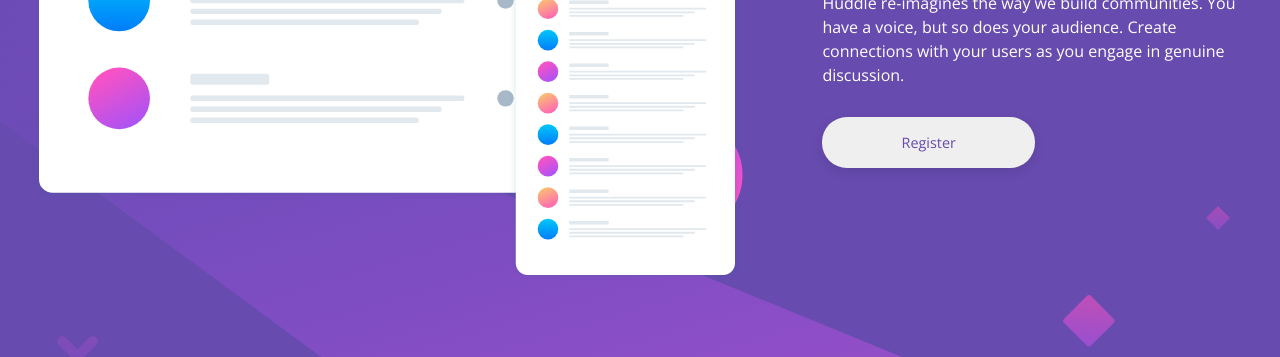
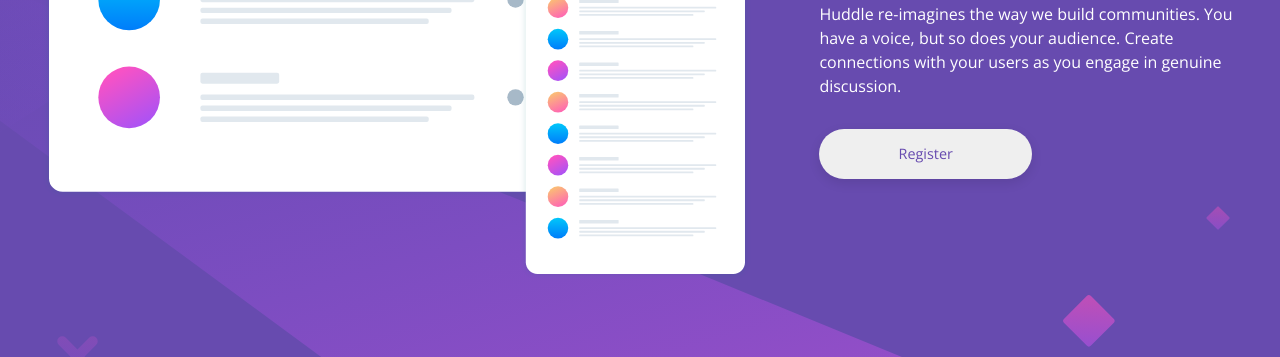
Before and after one commit to lholcomb/huddle-landing-page-with-a-single-introductory-section, a plain HTML site: page index.html in a window 1280 px wide. Shown: the part 388-745 px from the top of the page. Drawn offline with nearby package versions, Linux system fonts and the light colour scheme.

Commit message:
Update styles.css

```diff
--- a/CSS/styles.css
+++ b/CSS/styles.css
@@ -114,7 +114,7 @@
         background-size: cover;
     }
     .container{
-        max-width: 1360px;
+        max-width: 1260px;
 
     }
     .logo{
@@ -133,6 +133,7 @@
         max-width: 35%;
     }
     h2{
+        font-size: 2.3rem;
         max-width: 12em;
     }
 
```
